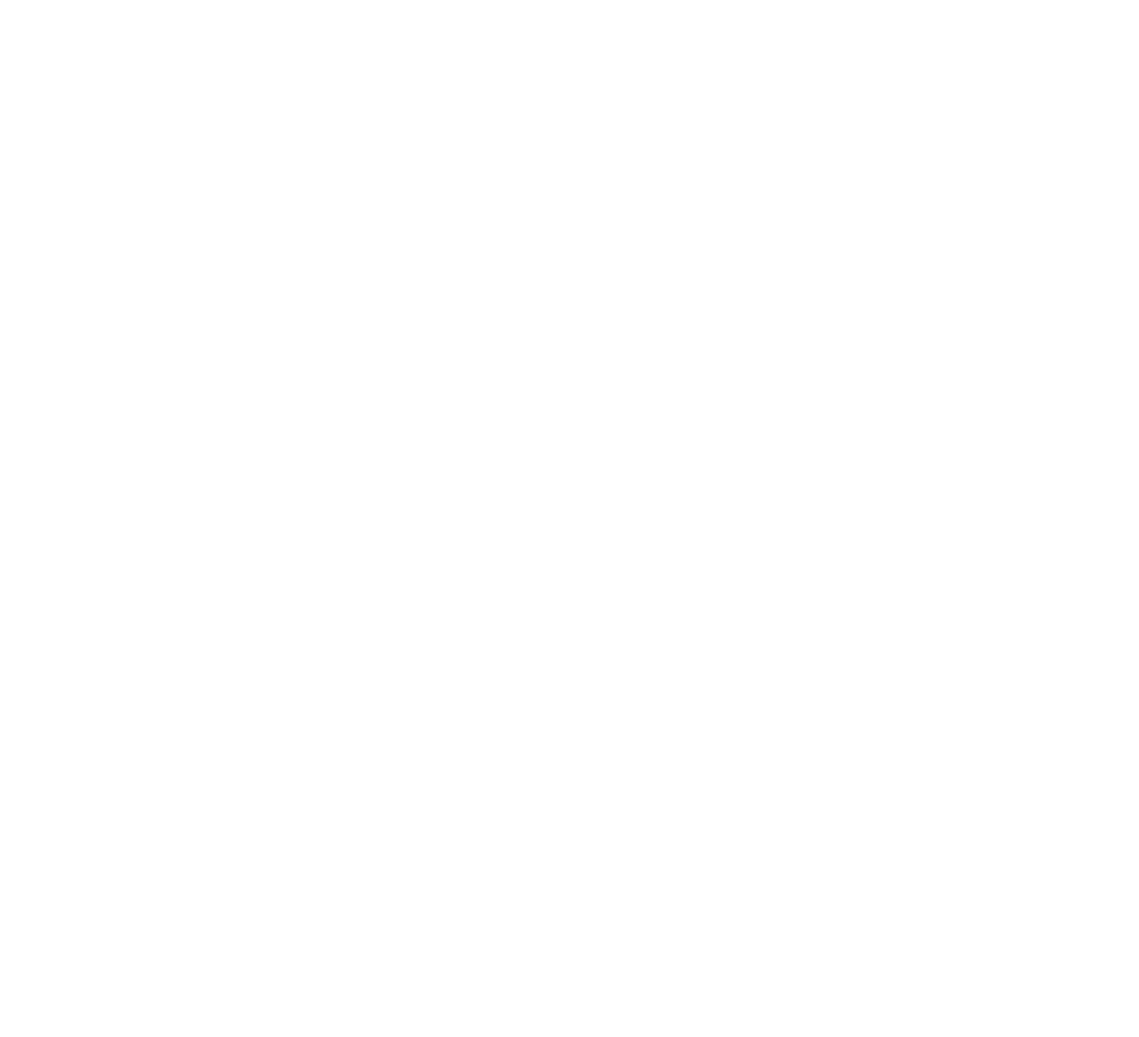
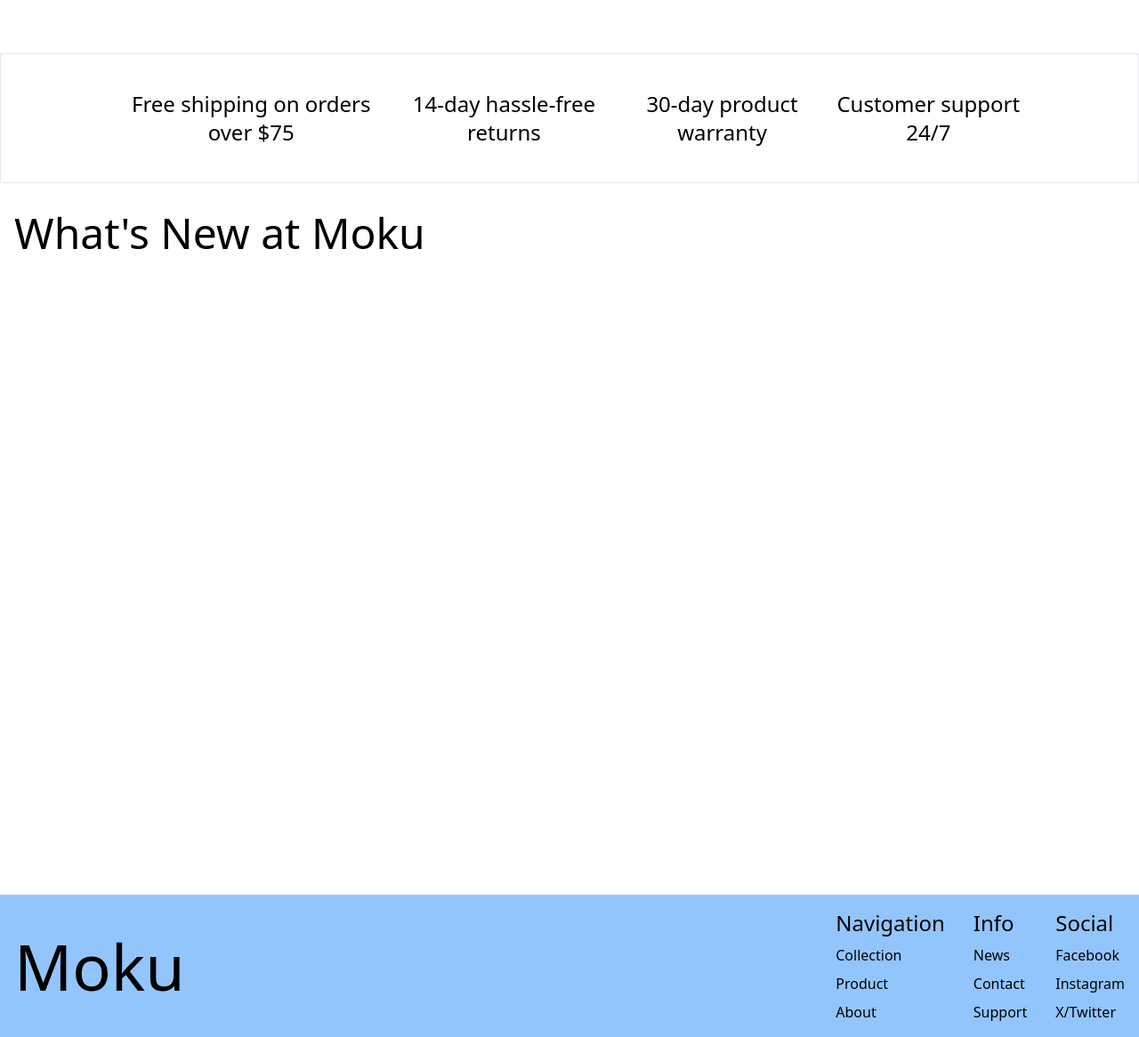
Before and after one commit to all-of-those-sleepless-nights/moku, a React (Vite) app: page / in a window 1280 px wide. Shown: the part 3140-4306 px from the top of the page at 89% size. Before the commit the page ends 2440 px from the top, so only its background shows below. Built offline with nearby package versions, Linux system fonts and the light colour scheme.

Commit message:
update: basic structure setup for the main page

```diff
--- /dev/null
+++ b/src/components/footers/navigations-section.tsx
@@ -0,0 +1,41 @@
+import {
+  generalNavigationLinks,
+  infoNavigationLinks,
+  navigationGroups,
+  socialNavigationLinks,
+} from "../../constants/navigation-links";
+
+function NavigationSection() {
+  return (
+    <section className="flex items-center gap-8">
+      <div className="flex flex-col gap-2">
+        <label className="capitalize text-2xl">
+          {navigationGroups.General}
+        </label>
+        {generalNavigationLinks.map((item, i) => (
+          <div key={i}>
+            <a className="hover:underline hover:cursor-pointer">{item.label}</a>
+          </div>
+        ))}
+      </div>
+      <div className="flex flex-col gap-2">
+        <label className="capitalize text-2xl">{navigationGroups.Info}</label>
+        {infoNavigationLinks.map((item, i) => (
+          <div key={i}>
+            <a className="hover:underline hover:cursor-pointer">{item.label}</a>
+          </div>
+        ))}
+      </div>
+      <div className="flex flex-col gap-2">
+        <label className="capitalize text-2xl">{navigationGroups.Social}</label>
+        {socialNavigationLinks.map((item, i) => (
+          <div key={i}>
+            <a className="hover:underline hover:cursor-pointer">{item.label}</a>
+          </div>
+        ))}
+      </div>
+    </section>
+  );
+}
+
+export default NavigationSection;
--- a/src/components/footers/public-footer.tsx
+++ b/src/components/footers/public-footer.tsx
@@ -1,5 +1,10 @@
+import NavigationSection from "./navigations-section";
+
 function PublicFooter() {
-  return <div className="bg-blue-300 h-10 w-full z-20 sticky top-0"></div>;
+  return <div className="bg-blue-300 w-full z-20 sticky top-0 p-4 flex justify-between items-center">
+    <label className="text-7xl">Moku</label>
+    <NavigationSection/>
+  </div>;
 }
 
 export default PublicFooter;
--- /dev/null
+++ b/src/components/landing/hero-banner.tsx
@@ -0,0 +1,9 @@
+function HeroBanner() {
+  return (
+    <section className="bg-yellow-400 w-full h-screen sticky top-0 flex items-center justify-center">
+        <label className="text-5xl">Landing Page</label>
+    </section>
+  );
+}
+
+export default HeroBanner;
--- a/src/components/layouts/public-layout.tsx
+++ b/src/components/layouts/public-layout.tsx
@@ -3,7 +3,7 @@ import PublicHeader from "../headers/public-header";
 
 function PublicLayout() {
   return (
-    <div className="flex flex-col min-h-screen w-full relative">
+    <div className="flex flex-col min-h-screen w-full">
       <PublicHeader />
       <div className="flex-grow w-full">
         <Outlet />
--- /dev/null
+++ b/src/components/sections/everyday-essentials/everyday-essentials.tsx
@@ -0,0 +1,9 @@
+function EverydayEssentials() {
+  return (
+    <section className="min-h-screen bg-red-200 relative px-2 py-4 lg:px-4 lg:py-8">
+      <label className="text-5xl">Everyday Essentials</label>
+    </section>
+  );
+}
+
+export default EverydayEssentials;
--- /dev/null
+++ b/src/components/sections/news/news-list.tsx
@@ -0,0 +1,9 @@
+function NewsList() {
+  return (
+    <section className="min-h-screen bg-white px-2 py-4 lg:px-4 lg:py-8 relative">
+        <label className="text-5xl">What's New at Moku</label>
+    </section>
+  )
+}
+
+export default NewsList
--- /dev/null
+++ b/src/components/sections/proven-favourites/proven-favourites.tsx
@@ -0,0 +1,9 @@
+function ProvenFavourites() {
+  return (
+    <section className="relative min-h-screen bg-red-200 px-2 py-4 lg:px-4 lg:py-8">
+        <label className="text-5xl">Proven Favourites</label>
+    </section>
+  )
+}
+
+export default ProvenFavourites
--- /dev/null
+++ b/src/components/sections/style-it-your-way/style-it-your-way.tsx
@@ -0,0 +1,9 @@
+function StyleItYourWay() {
+  return (
+    <section className="bg-white min-h-screen relative flex items-center justify-center">
+        <label className="text-5xl">Style It Your Way</label>
+    </section>
+  )
+}
+
+export default StyleItYourWay
--- /dev/null
+++ b/src/components/sections/value-propositions/value-proposition-list.tsx
@@ -0,0 +1,14 @@
+function ValuePropositionsList() {
+  return (
+    <section className="bg-white w-full relative flex items-center justify-center border py-10">
+      <div className="max-w-5xl mx-auto flex justify-between items-center gap-2 text-center">
+        <label className="text-2xl">Free shipping on orders over $75</label>
+        <label className="text-2xl">14-day hassle-free returns</label>
+        <label className="text-2xl">30-day product warranty</label>
+        <label className="text-2xl">Customer support 24/7</label>
+      </div>
+    </section>
+  );
+}
+
+export default ValuePropositionsList;
--- /dev/null
+++ b/src/constants/navigation-links.ts
@@ -0,0 +1,61 @@
+import type { navigationLink } from "./types";
+
+export const navigationGroups = {
+  General: "navigation",
+  Info: "info",
+  Social: "social",
+};
+
+export const socialNavigationLinks: navigationLink[] = [
+  {
+    group: navigationGroups.Social,
+    label: "Facebook",
+    href: "/facebook",
+  },
+  {
+    group: navigationGroups.Social,
+    label: "Instagram",
+    href: "/instagram",
+  },
+  {
+    group: navigationGroups.Social,
+    label: "X/Twitter",
+    href: "/twitter",
+  },
+];
+
+export const infoNavigationLinks: navigationLink[] = [
+  {
+    group: navigationGroups.Info,
+    label: "News",
+    href: "/news",
+  },
+  {
+    group: navigationGroups.Info,
+    label: "Contact",
+    href: "/contact",
+  },
+  {
+    group: navigationGroups.Info,
+    label: "Support",
+    href: "/support",
+  },
+];
+
+export const generalNavigationLinks: navigationLink[] = [
+  {
+    group: navigationGroups.General,
+    label: "Collection",
+    href: "/collection",
+  },
+  {
+    group: navigationGroups.General,
+    label: "Product",
+    href: "/product",
+  },
+  {
+    group: navigationGroups.General,
+    label: "About",
+    href: "/about",
+  },
+];
--- /dev/null
+++ b/src/constants/types.ts
@@ -0,0 +1 @@
+export type navigationLink = { label: string; group: string; href: string };
--- a/src/pages/Home.tsx
+++ b/src/pages/Home.tsx
@@ -1,14 +1,25 @@
+import EverydayEssentials from "../components/sections/everyday-essentials/everyday-essentials";
 import PublicFooter from "../components/footers/public-footer";
+import HeroBanner from "../components/landing/hero-banner";
+import ProvenFavourites from "../components/sections/proven-favourites/proven-favourites";
+import StyleItYourWay from "../components/sections/style-it-your-way/style-it-your-way";
+import NewsList from "../components/sections/news/news-list";
+import ValuePropositionsList from "../components/sections/value-propositions/value-proposition-list";
 
 function HomePage() {
   return (
-    <section className="relative">
-      <section className="bg-yellow-400 relative w-full h-screen" />
+    <body className="relative">
+      <HeroBanner />
 
-      <div className="bg-red-300 relative w-full h-[200vh]" />
+      <EverydayEssentials />
+      <ProvenFavourites/>
+      <StyleItYourWay/>
+      <ValuePropositionsList/>
+
+      <NewsList/>
 
       <PublicFooter />
-    </section>
+    </body>
   );
 }
 
```
